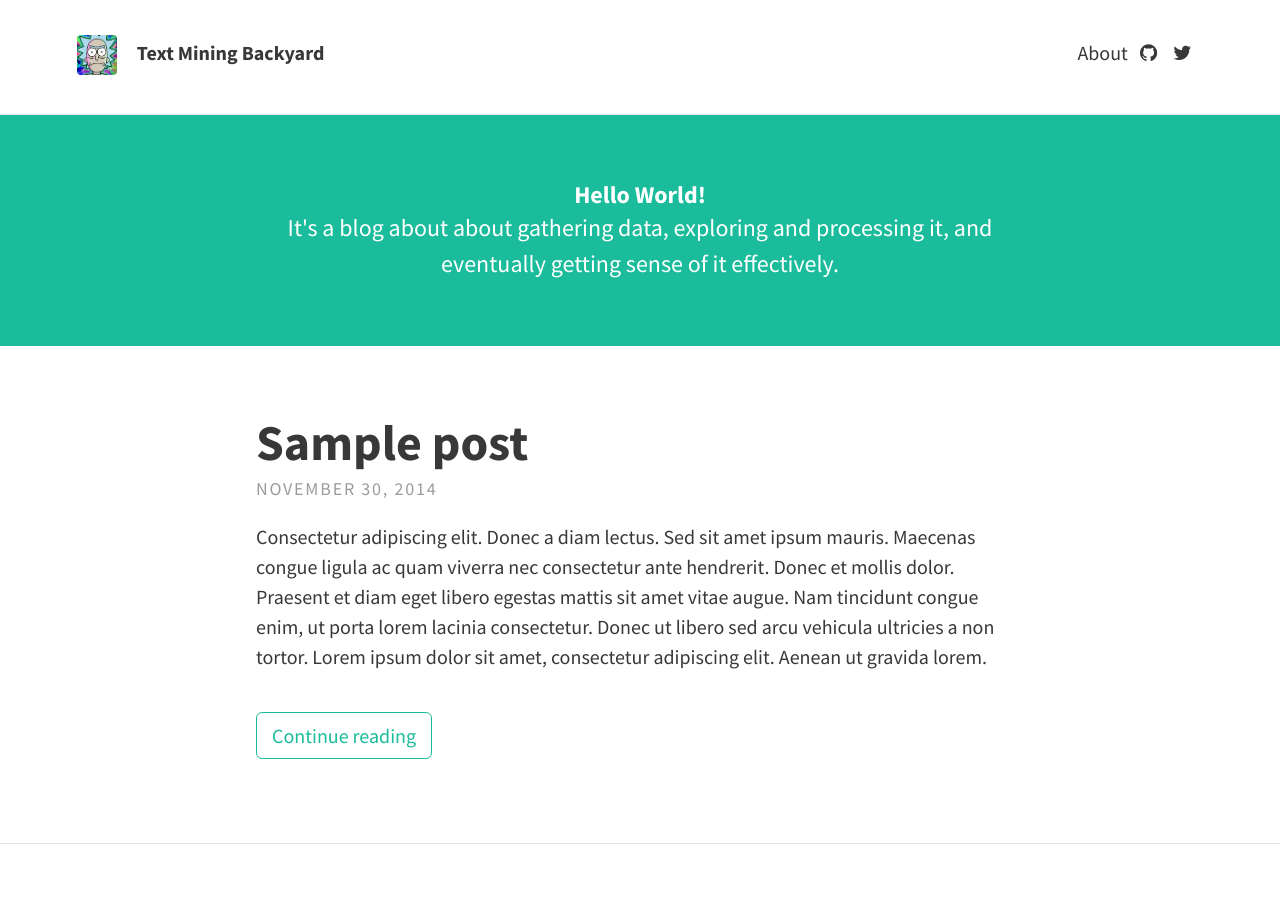
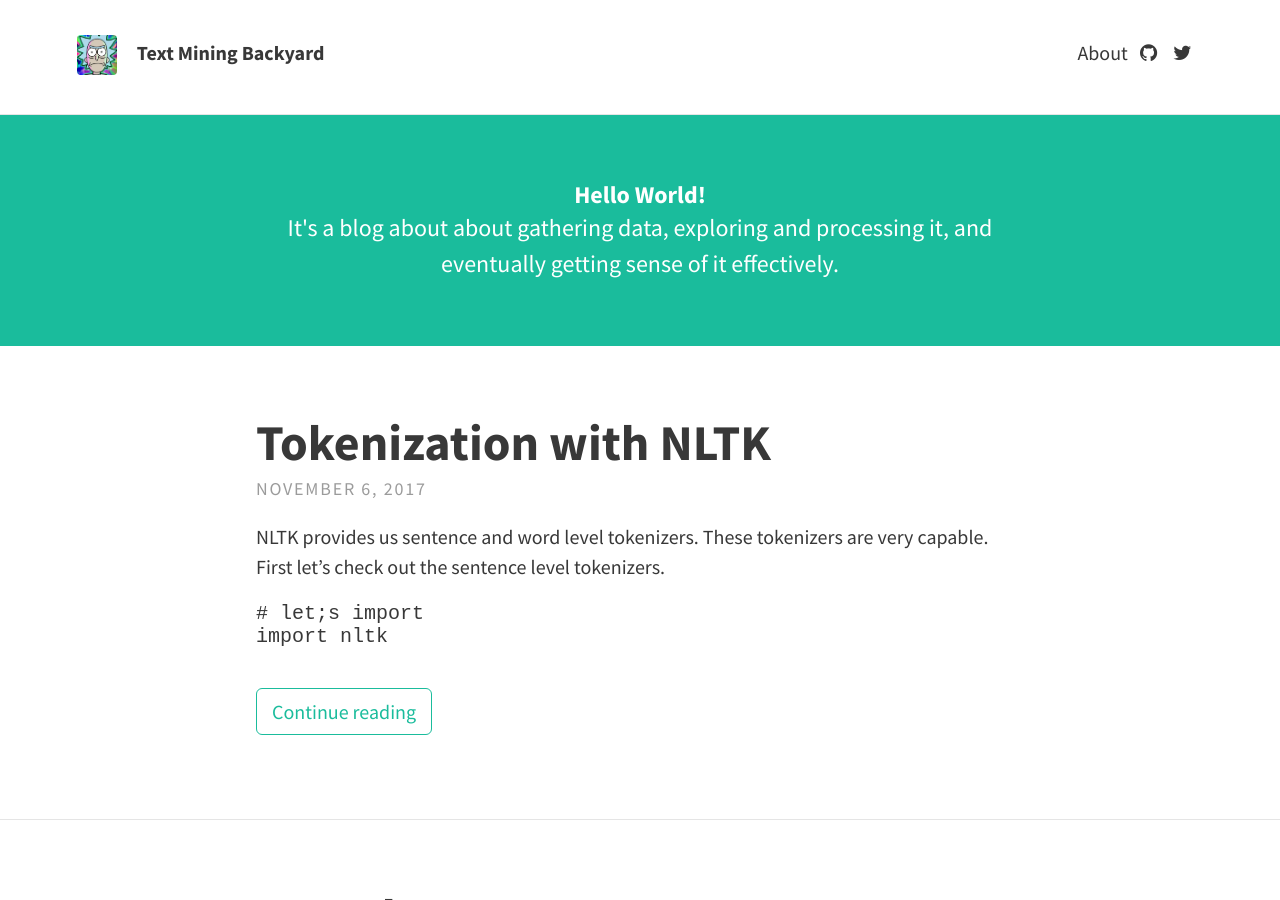
Before and after one commit to rustyonrampage/rustyonrampage.github.io, a Jekyll site: the page built from index.html, in a window 1280 px wide and 900 px high. Built offline with Jekyll 4.4.1, drawn with Linux system fonts in a browser that asks for light colours; nearby versions of some CDN libraries; the list of posts is cut into pages by our own code.

````diff
--- a/_config.yml
+++ b/_config.yml
@@ -72,6 +72,7 @@ paginate_path: "blog/page:num"
 
 # BUILD SETTINGS
 markdown: kramdown
+input: GFM
 highlighter: rouge
 sass:
   sass_dir: _sass
--- /dev/null
+++ b/_posts/2017-11-06-tokenization-with-nltk.md
@@ -0,0 +1,12 @@
+---
+layout: post
+title: Tokenization with NLTK
+explanation: We are going to explore different ways pf using Python library nltk to tokenize text into sentences and words.
+meta: Using Python library nltk for sentence and word tokenziation.
+---
+
+NLTK provides us sentence and word level tokenizers. These tokenizers are very capable. First let's check out the sentence level tokenizers.
+```
+# let;s import
+import nltk
+```
````
Also changed, not shown: _posts/2014-11-28-markdown-and-html.md (+3 -0 lines), _posts/2014-11-30-sample-post.md (+1 -0 lines).
